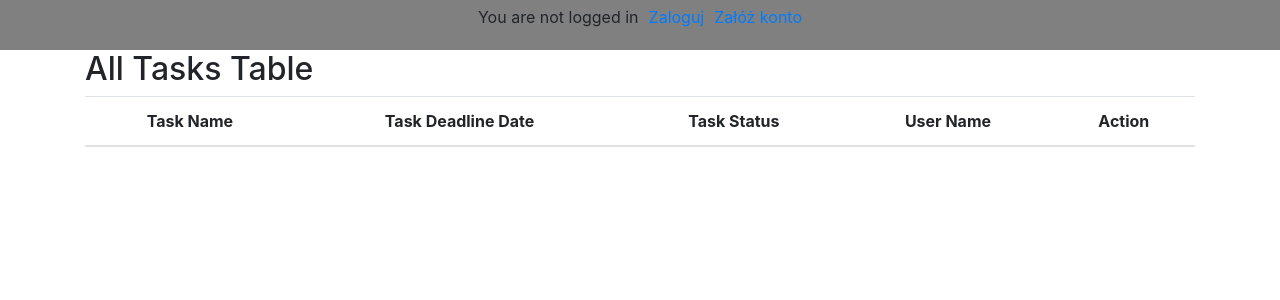
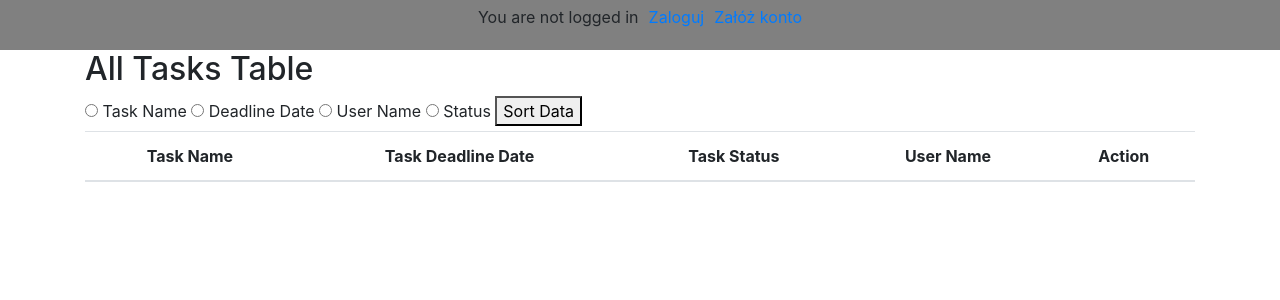
Before and after one commit to Areckki1985/to_do_list, a Django app: page /index/ in a window 1280 px wide. Shown: the top 300 px of the page. Run offline with Django 3.2, Linux system fonts and the light colour scheme; data that the repository does not hold is empty; some libraries are stand-ins or nearby versions.

Commit message:
Index HTML - sorter added

```diff
--- a/to_do_list/templates/index.html
+++ b/to_do_list/templates/index.html
@@ -14,6 +14,17 @@
 {% block templates %}
 <div class="container">
   <h2>All Tasks Table</h2>
+
+    <form action="/index/" method="get">
+        {% csrf_token %}
+        <label>
+            <input type="radio" name="order" value="name"> Task Name
+            <input type="radio" name="order" value="deadline_date"> Deadline Date
+            <input type="radio" name="order" value="user"> User Name
+            <input type="radio" name="order" value="status"> Status
+        </label>
+        <button type="submit" name="sort" value="sort">Sort Data</button> <br>
+    </form>
 
   <table class="table">
     <thead>
@@ -33,7 +44,7 @@
           <th class="text-center">{{ task.deadline_date }}</th>
           <th class="text-center">{{ task.get_status_display }}</th>
           <th class="text-center">{{ task.user }}</th>
-          <th class="text-center"><a href="{% url 'task_detail' task.id %}"><button>Task Detail</button></a></th>
+          <th class="text-center"><a href={% url 'task_detail' task.id %}>Task Detail</a></th>
 <!--          <th class="text-center"><input type="button" value="Task Details" onclick="location.href={% url 'task_detail' task.id %}"></th>-->
       </tr>
       {% else %}
@@ -42,7 +53,7 @@
           <th class="text-center">{{ task.deadline_date }}</th>
           <th class="text-center">{{ task.get_status_display }}</th>
           <th class="text-center">{{ task.user }}</th>
-          <th class="text-center"><a href="{% url 'task_detail' task.id %}"><button>Task Detail</button></a></th>
+          <th class="text-center"><a href={% url 'task_detail' task.id %}>Task Detail</a></th>
 <!--          <th class="text-center"><input type="button" value="Task Details" onclick="location.href={% url 'task_detail' task.id %}"></th>-->
       </tr>
       {% endif %}
```
